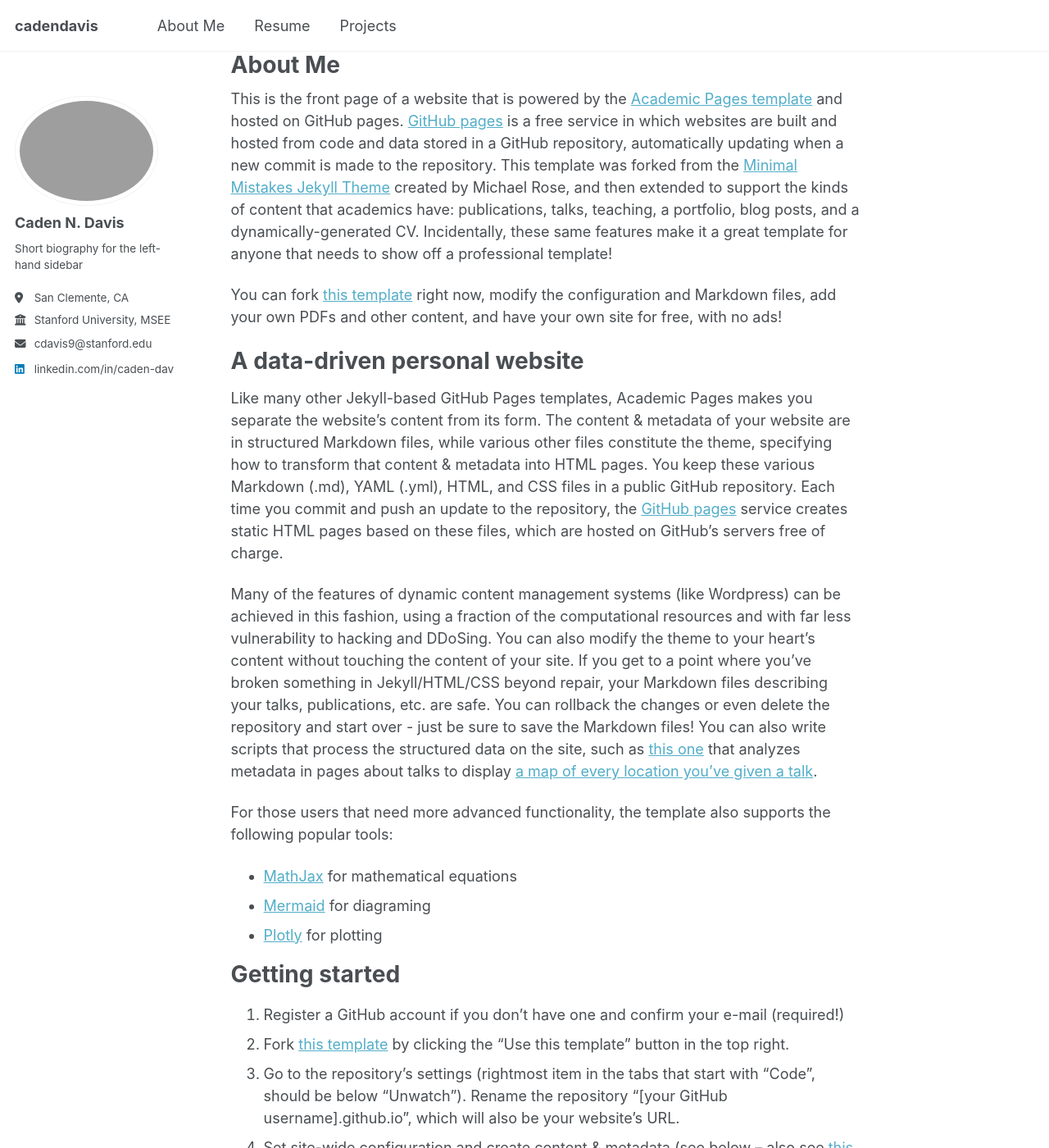
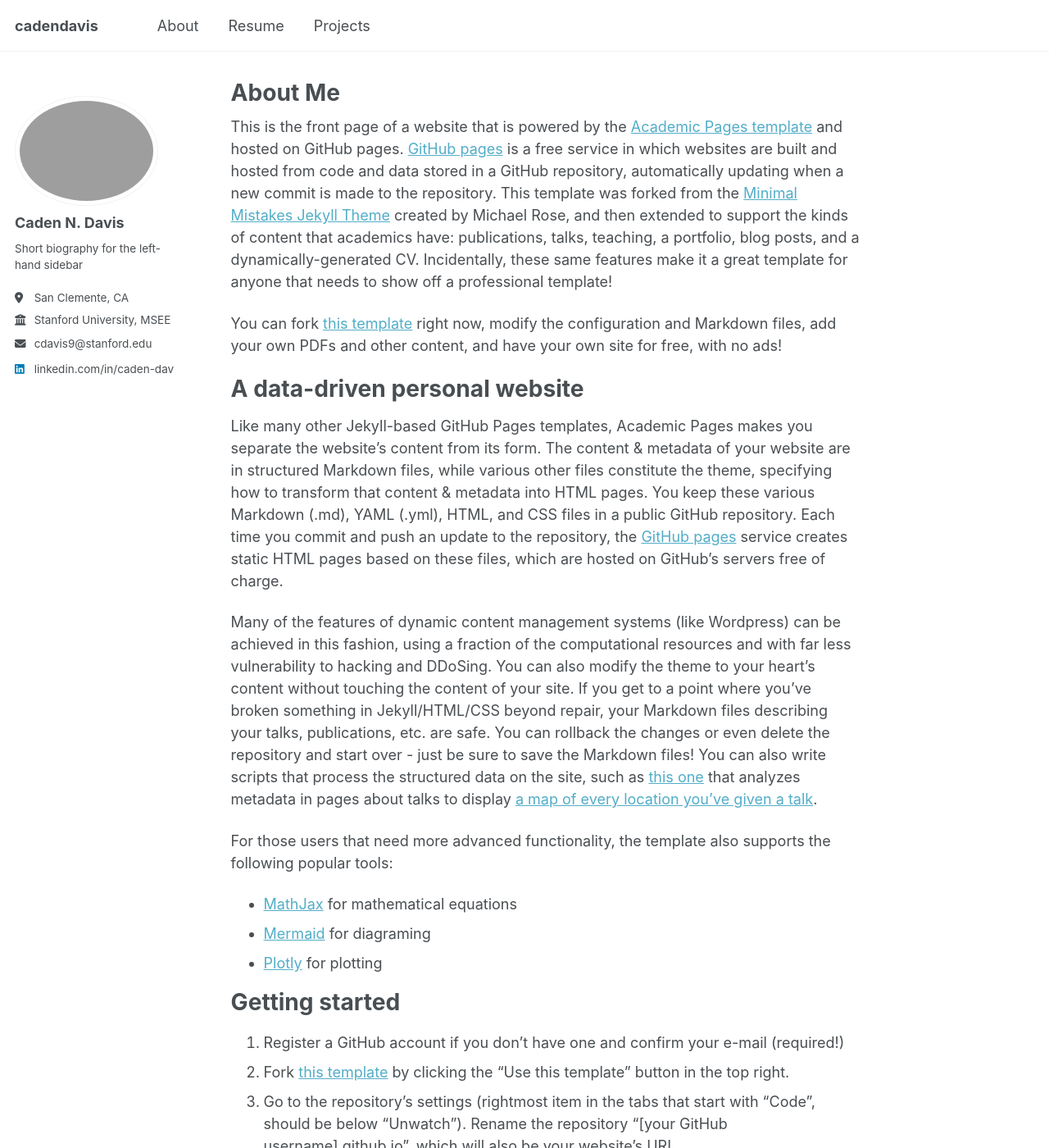
Before and after one commit to caden-davis/caden-davis.github.io, a Jekyll site: the page built from _pages/about.md, in a window 1280 px wide and 1400 px high. Shown: the whole window at 82% size. Built offline with Jekyll 4.4.1, drawn with Linux system fonts in a browser that asks for light colours; a script that is not in the unit is left out.

```diff
--- a/_data/navigation.yml
+++ b/_data/navigation.yml
@@ -23,7 +23,7 @@ main:
   # - title: "Blog Posts"
   #   url: /year-archive/
 
-  - title: "About Me"
+  - title: "About"
     url: /about/
 
   - title: "Resume"
--- a/_sass/layout/_page.scss
+++ b/_sass/layout/_page.scss
@@ -5,8 +5,8 @@
 #main {
   @include container;
   @include clearfix;
-  // margin-top: 2em;
-  margin-top: 0.1em;
+  margin-top: 2em;
+  // margin-top: 0.1em;
   padding-left: 1em;
   padding-right: 1em;
   animation: intro 0.3s both;
@@ -14,6 +14,13 @@
 
   @include breakpoint($x-large) {
     max-width: $x-large;
+  }
+}
+
+@media only screen and (max-width: 768px) {
+  .sidebar > * {
+    margin-top: 0.1em !important;
+    margin-bottom: 0.1em !important;
   }
 }
 
```
